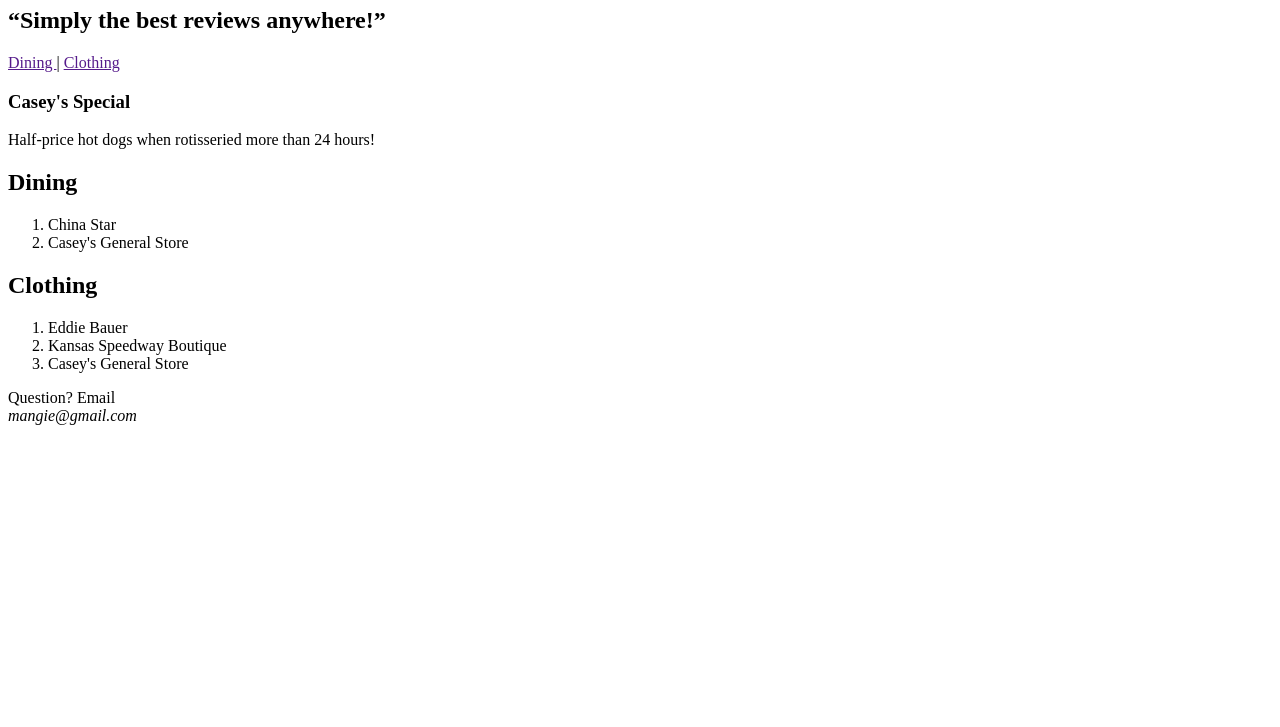
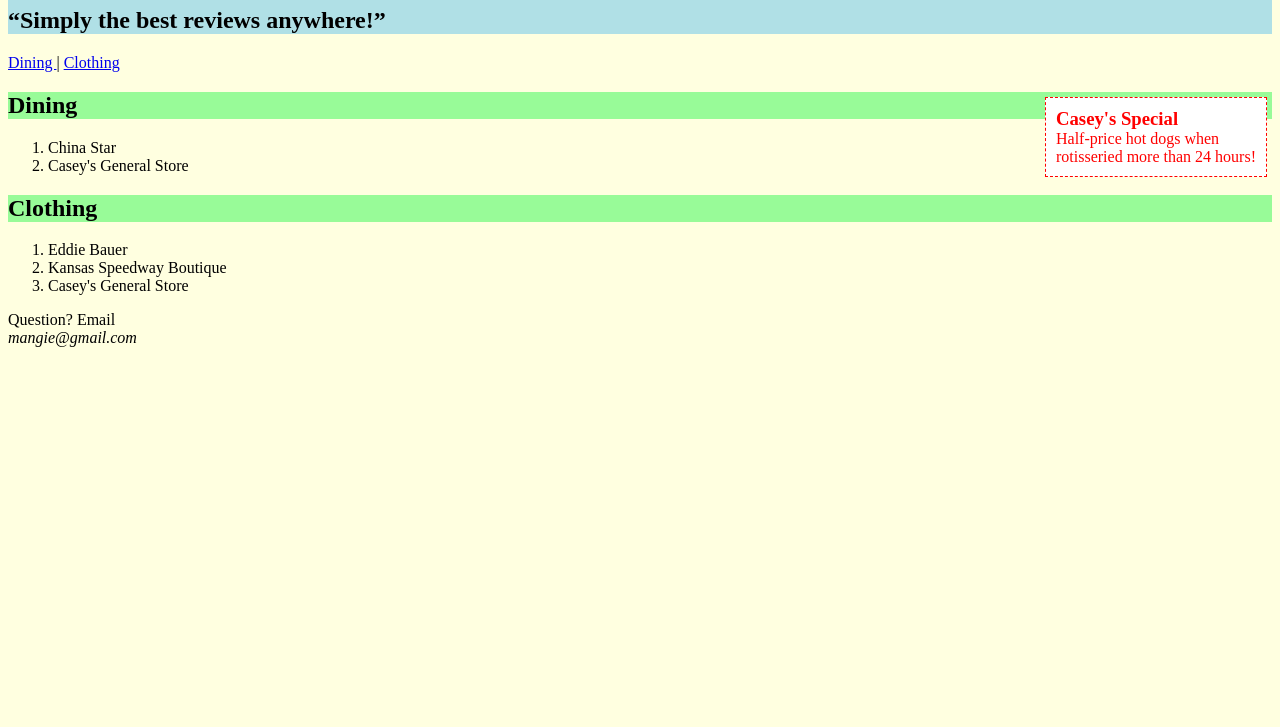
Before and after one commit to zosob/Programs, a plain HTML site: page mangiesList.html in a window 1280 px wide. Shown: the part 73-800 px from the top of the page. Drawn offline with Linux system fonts and the light colour scheme.

Commit message:
CSS Elements updated for Mangie's List

```diff
--- a/mangiesList.html
+++ b/mangiesList.html
@@ -4,13 +4,28 @@
     <meta charset="UTF-8">
     <meta name="author" content="Bhaskar Ghosh">
     <title>Mangie's List</title>
+    <style>
+        body{background-color: lightyellow;}
+        header{background-color: powderblue;}
+        section > h2{background-color: palegreen;}
+        aside>h3{margin: 0;}
+        aside{
+            border: thin dashed red;
+            color: red;
+            background-color: white;
+            float: right;
+            width: 200px;
+            margin: 5px;
+            padding: 10px;
+        }
+    </style>
 </head>
 <body>
     <header>
         <h1>Mangie's List</h1>
         <h2><q>Simply the best reviews anywhere!</q></h2>
     </header>
-    <nav> <a href=""> Dining </a>| <a href="">Clothing</a></nav>
+    <nav> <a href="#dining"> Dining </a>| <a href="#clothing">Clothing</a></nav>
 
     <article>
         <section>
```
